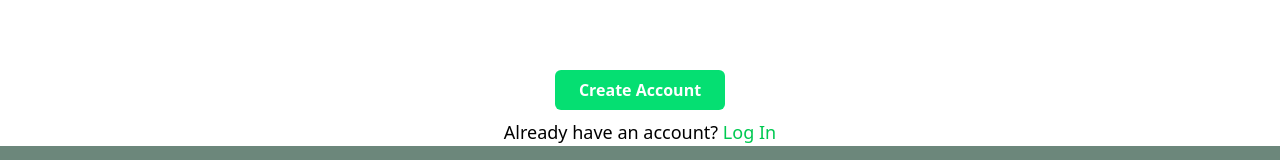
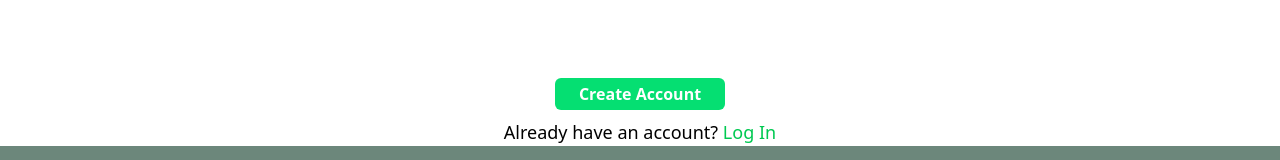
Before and after one commit to Omkrishna-git/freelancingWeb, a React (Vite) app in the folder frontend/: page /login in a window 1280 px wide. Shown: the part 710-870 px from the top of the page. Built offline with nearby package versions, Linux system fonts and the light colour scheme.

Commit message:
backend initialized

```diff
--- a/frontend/src/pages/LoginPage.jsx
+++ b/frontend/src/pages/LoginPage.jsx
@@ -41,7 +41,7 @@ const LoginPage = () => {
 
       {/* Buttons */}
       <div className="flex flex-col items-center mt-2">
-        <button className="bg-green-400 text-white px-6 py-2 rounded-md font-bold">
+        <button className="bg-green-400 text-white px-6 py-1 rounded-md font-bold">
           Create Account
         </button>
         <p className="mt-2 text-lg">
```
Also changed, not shown: 1 other file (tests, documents, lock files or other folders).
